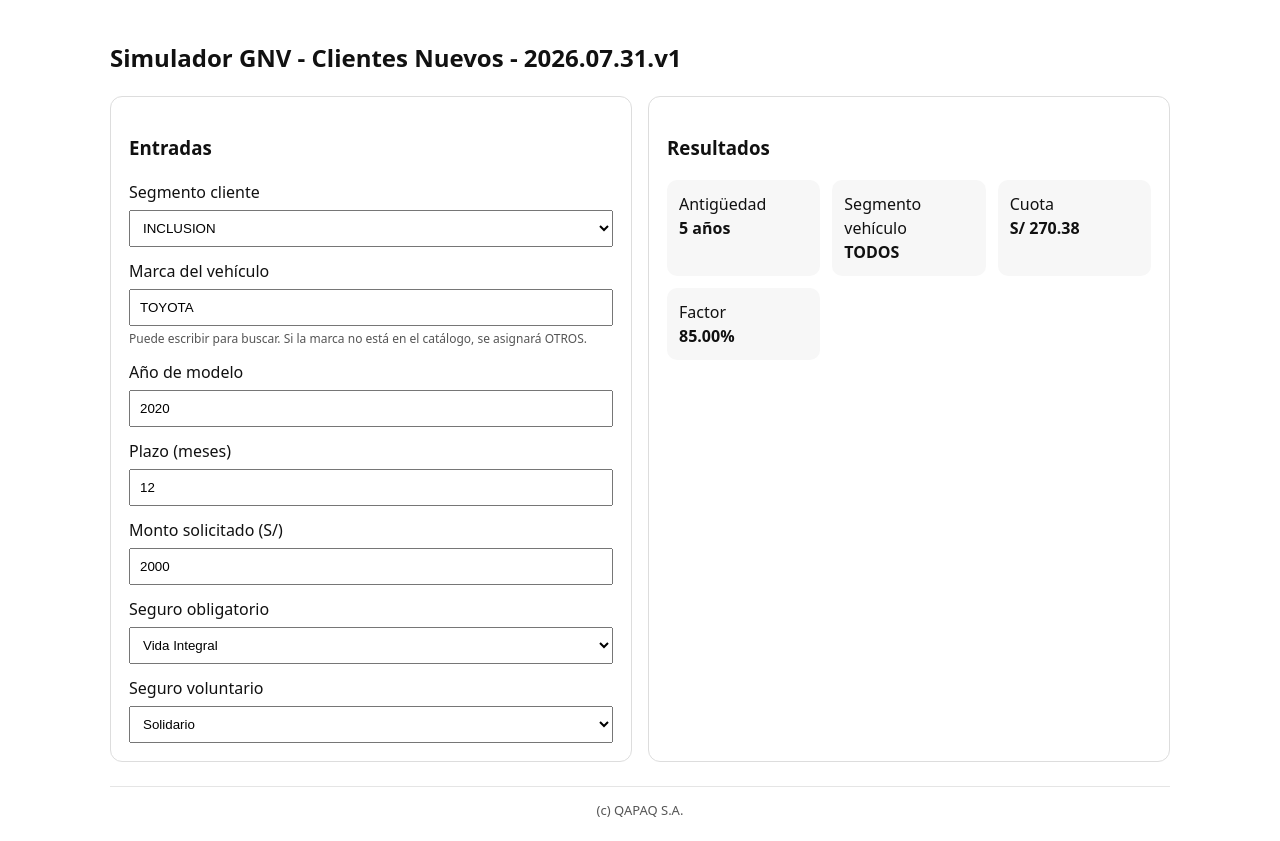
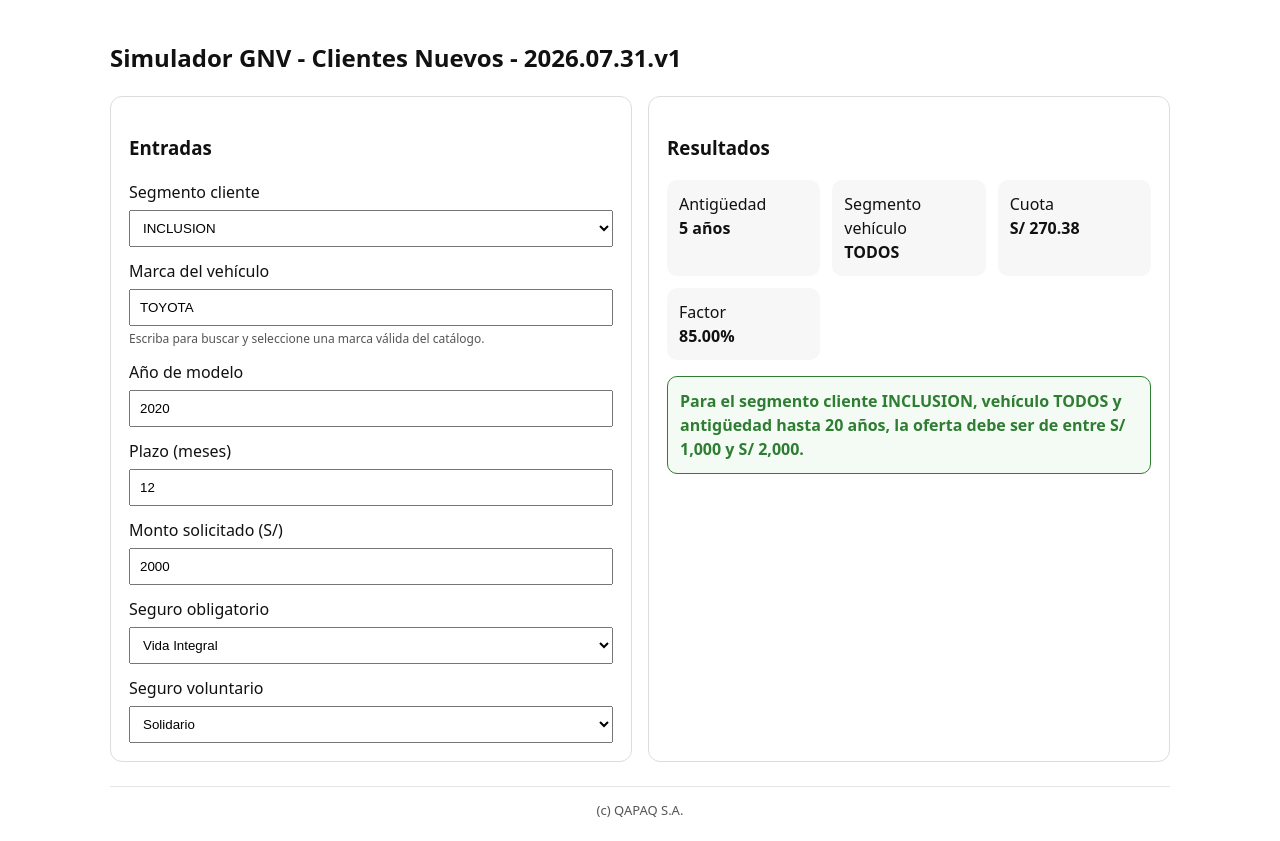
Before and after one commit to JomarkNoriega/SimuladorGNV20253, a React (Vite) app: page / in a window 1280 px wide. Built offline with nearby package versions, Linux system fonts and the light colour scheme.

Commit message:
Add files via upload

```diff
--- a/src/App.jsx
+++ b/src/App.jsx
@@ -287,7 +287,6 @@ const VEHICLE_BRAND_GROUP = {
   "MINI": "Grupo 1",
   "MUDAN": "Grupo 2",
   "OPEL": "Grupo 1",
-  "OTROS": "Grupo 1",
   "PORSCHE": "Grupo 1",
   "RAM": "Grupo 1",
   "SAIC WULING": "Grupo 2",
@@ -308,21 +307,206 @@ const VEHICLE_BRANDS = Object.keys(VEHICLE_BRAND_GROUP).sort((a, b) =>
 );
 
 function vehicleSegmentFromRules(segmentoCliente, marca, antiguedad) {
-  const grupoMarca = VEHICLE_BRAND_GROUP[marca] ?? "Grupo 1";
-  const usaGrupoMarca =
-    ["VIP", "PREFERENTE", "NORMAL"].includes(segmentoCliente) &&
-    antiguedad >= 0 && antiguedad <= 10;
-  return usaGrupoMarca ? grupoMarca : "TODOS";
+  const grupoMarca = VEHICLE_BRAND_GROUP[marca];
+
+  if (!grupoMarca) return "—";
+
+  if (
+    ["VIP", "PREFERENTE"].includes(segmentoCliente) &&
+    antiguedad >= 0 &&
+    antiguedad <= 20
+  ) {
+    return grupoMarca;
+  }
+
+  if (
+    segmentoCliente === "NORMAL" &&
+    antiguedad >= 0 &&
+    antiguedad <= 10
+  ) {
+    return grupoMarca;
+  }
+
+  return "TODOS";
 }
 
-function vehicleEligibility(segmentoCliente, antiguedad) {
-  if (!Number.isFinite(antiguedad) || antiguedad < 0)
-    return { valido: false, mensaje: "Ingrese un año de modelo válido." };
-  if (antiguedad > 20)
-    return { valido: false, mensaje: "Oferta no corresponde al segmento, volver a calcular" };
-  if (["VIP", "PREFERENTE"].includes(segmentoCliente) && antiguedad > 10)
-    return { valido: false, mensaje: "Oferta no corresponde al segmento, volver a calcular" };
-  return { valido: true, mensaje: "" };
+const OFFER_RULES = [
+  {
+    segmentos: ["VIP", "PREFERENTE"],
+    edadMin: 0,
+    edadMax: 13,
+    grupo: "Grupo 1",
+    montoMin: 1000,
+    montoMax: 5500,
+  },
+  {
+    segmentos: ["VIP", "PREFERENTE"],
+    edadMin: 0,
+    edadMax: 13,
+    grupo: "Grupo 2",
+    montoMin: 1000,
+    montoMax: 5000,
+  },
+  {
+    segmentos: ["VIP", "PREFERENTE"],
+    edadMin: 14,
+    edadMax: 20,
+    grupo: "Grupo 1",
+    montoMin: 1000,
+    montoMax: 4500,
+  },
+  {
+    segmentos: ["VIP", "PREFERENTE"],
+    edadMin: 14,
+    edadMax: 20,
+    grupo: "Grupo 2",
+    montoMin: 1000,
+    montoMax: 3500,
+  },
+  {
+    segmentos: ["NORMAL"],
+    edadMin: 0,
+    edadMax: 10,
+    grupo: "Grupo 1",
+    montoMin: 1000,
+    montoMax: 4000,
+  },
+  {
+    segmentos: ["NORMAL"],
+    edadMin: 0,
+    edadMax: 10,
+    grupo: "Grupo 2",
+    montoMin: 1000,
+    montoMax: 3500,
+  },
+  {
+    segmentos: ["NORMAL"],
+    edadMin: 11,
+    edadMax: 20,
+    grupo: "TODOS",
+    montoMin: 1000,
+    montoMax: 2500,
+  },
+  {
+    segmentos: ["INCLUSION"],
+    edadMin: 0,
+    edadMax: 20,
+    grupo: "TODOS",
+    montoMin: 1000,
+    montoMax: 2000,
+  },
+  {
+    segmentos: ["EVALUACION"],
+    edadMin: 0,
+    edadMax: 20,
+    grupo: "TODOS",
+    montoMin: 1000,
+    montoMax: 1500,
+  },
+  {
+    segmentos: ["NA"],
+    edadMin: 0,
+    edadMax: 20,
+    grupo: "TODOS",
+    montoMin: 500,
+    montoMax: 500,
+  },
+];
+
+function formatNumber(value) {
+  return new Intl.NumberFormat("es-PE", {
+    maximumFractionDigits: 0,
+  }).format(value);
+}
+
+function getOfferRule(segmentoCliente, segmentoVehiculo, antiguedad) {
+  return OFFER_RULES.find(
+    (rule) =>
+      rule.segmentos.includes(segmentoCliente) &&
+      antiguedad >= rule.edadMin &&
+      antiguedad <= rule.edadMax &&
+      rule.grupo === segmentoVehiculo
+  );
+}
+
+function buildRule2Message(segmentoCliente, segmentoVehiculo, antiguedad, rule) {
+  if (!rule) {
+    return "Oferta no corresponde al segmento, volver a calcular.";
+  }
+
+  const rangoEdad =
+    rule.edadMin === 0
+      ? `hasta ${rule.edadMax} años`
+      : `mayor de ${rule.edadMin - 1} y hasta ${rule.edadMax} años`;
+
+  const rangoMonto =
+    rule.montoMin === rule.montoMax
+      ? `S/ ${formatNumber(rule.montoMin)}`
+      : `entre S/ ${formatNumber(rule.montoMin)} y S/ ${formatNumber(
+          rule.montoMax
+        )}`;
+
+  return `Para el segmento cliente ${segmentoCliente}, vehículo ${segmentoVehiculo} y antigüedad ${rangoEdad}, la oferta debe ser de ${rangoMonto}.`;
+}
+
+function validateOffer(
+  segmentoCliente,
+  segmentoVehiculo,
+  antiguedad,
+  montoSolicitado,
+  marcaValida
+) {
+  if (!marcaValida) {
+    return {
+      valido: false,
+      mensaje: "Seleccione una marca válida del catálogo.",
+      regla: null,
+    };
+  }
+
+  if (!Number.isFinite(antiguedad) || antiguedad < 0 || antiguedad > 20) {
+    return {
+      valido: false,
+      mensaje: "Oferta no corresponde al segmento, volver a calcular.",
+      regla: null,
+    };
+  }
+
+  const regla = getOfferRule(
+    segmentoCliente,
+    segmentoVehiculo,
+    antiguedad
+  );
+
+  if (!regla) {
+    return {
+      valido: false,
+      mensaje: "Oferta no corresponde al segmento, volver a calcular.",
+      regla: null,
+    };
+  }
+
+  const corresponde =
+    montoSolicitado >= regla.montoMin &&
+    montoSolicitado <= regla.montoMax;
+
+  return {
+    valido: corresponde,
+    mensaje: corresponde
+      ? buildRule2Message(
+          segmentoCliente,
+          segmentoVehiculo,
+          antiguedad,
+          regla
+        )
+      : `Oferta no corresponde al segmento, volver a calcular. ${buildRule2Message(
+          segmentoCliente,
+          segmentoVehiculo,
+          antiguedad,
+          regla
+        )}`,
+    regla,
+  };
 }
 
 export default function App() {
@@ -337,9 +521,21 @@ export default function App() {
 
   const calc = useMemo(() => {
     const antiguedad = Math.max(0, currentYear - anioModelo);
-    const segmentoVehiculo = vehicleSegmentFromRules(segmento, marcaVehiculo, antiguedad);
-    const elegibilidadVehiculo = vehicleEligibility(segmento, antiguedad);
-    const costoObliga = seguroObliga === "Vida Integral" ? solicitado * 0.1 : 0;
+    const marcaValida = Boolean(VEHICLE_BRAND_GROUP[marcaVehiculo]);
+    const segmentoVehiculo = vehicleSegmentFromRules(
+      segmento,
+      marcaVehiculo,
+      antiguedad
+    );
+    const validacionOferta = validateOffer(
+      segmento,
+      segmentoVehiculo,
+      antiguedad,
+      solicitado,
+      marcaValida
+    );
+    const costoObliga =
+      seguroObliga === "Vida Integral" ? solicitado * 0.1 : 0;
     let costoVol = 0;
     if (seguroVol === "Solidario") costoVol = plazo * 8;
     else if (seguroVol === "Ruta") costoVol = 60;
@@ -351,7 +547,15 @@ export default function App() {
     const factor = factorFromCuota(segmento, cuota);
     const rule = SEGMENT_RULES[segmento];
     const alertaFactor = typeof factor === "string";
-    return { antiguedad, segmentoVehiculo, cuota, factor, alertaFactor, limiteFactor: rule.maxLabel, elegibilidadVehiculo };
+    return {
+      antiguedad,
+      segmentoVehiculo,
+      cuota,
+      factor,
+      alertaFactor,
+      limiteFactor: rule.maxLabel,
+      validacionOferta,
+    };
   }, [segmento, marcaVehiculo, anioModelo, plazo, solicitado, seguroObliga, seguroVol, currentYear]);
 
   const inputStyle = { width: "100%", padding: 9, marginTop: 6 };
@@ -378,14 +582,9 @@ export default function App() {
               placeholder="Escriba parte de la marca..."
               autoComplete="off"
               onChange={(e) => setMarcaVehiculo(e.target.value.toUpperCase())}
-              onBlur={() => {
-                const marcaNormalizada = marcaVehiculo.trim().toUpperCase();
-                setMarcaVehiculo(
-                  VEHICLE_BRAND_GROUP[marcaNormalizada]
-                    ? marcaNormalizada
-                    : "OTROS"
-                );
-              }}
+              onBlur={() =>
+                setMarcaVehiculo(marcaVehiculo.trim().toUpperCase())
+              }
               style={inputStyle}
             />
             <datalist id="vehicle-brand-catalog">
@@ -394,7 +593,7 @@ export default function App() {
               ))}
             </datalist>
             <div style={{ fontSize: 12, color: "#555", marginTop: 4 }}>
-              Puede escribir para buscar. Si la marca no está en el catálogo, se asignará OTROS.
+              Escriba para buscar y seleccione una marca válida del catálogo.
             </div>
           </label>
           <label style={labelStyle}>Año de modelo
@@ -435,9 +634,21 @@ export default function App() {
           {calc.alertaFactor && <div style={{ marginTop: 16, padding: 12, borderRadius: 10, border: "1px solid #cc0000", color: "#cc0000", fontWeight: 600 }}>
             Alerta: el factor supera el límite permitido de {calc.limiteFactor} para el segmento {segmento}.
           </div>}
-          {!calc.elegibilidadVehiculo.valido && <div style={{ marginTop: 16, padding: 12, borderRadius: 10, border: "1px solid #cc0000", color: "#cc0000", fontWeight: 600 }}>
-            {calc.elegibilidadVehiculo.mensaje}
-          </div>}
+          <div
+            style={{
+              marginTop: 16,
+              padding: 12,
+              borderRadius: 10,
+              border: calc.validacionOferta.valido
+                ? "1px solid #2e7d32"
+                : "1px solid #cc0000",
+              color: calc.validacionOferta.valido ? "#2e7d32" : "#cc0000",
+              background: calc.validacionOferta.valido ? "#f3fbf4" : "#fff5f5",
+              fontWeight: 600,
+            }}
+          >
+            {calc.validacionOferta.mensaje}
+          </div>
         </div>
       </div>
 
```
